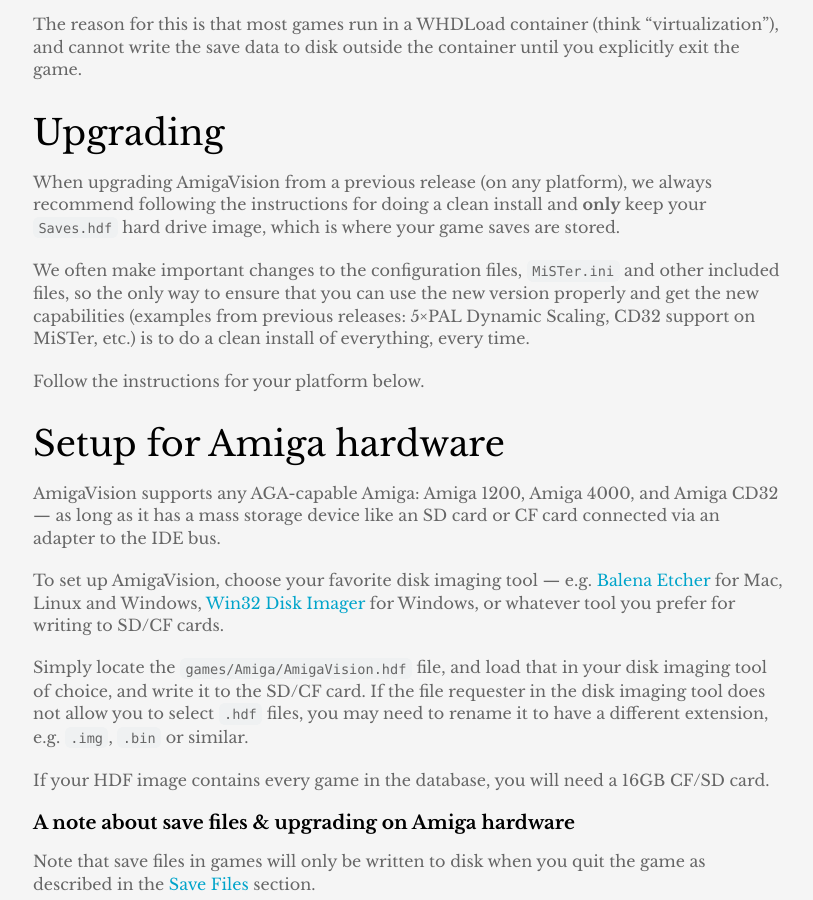
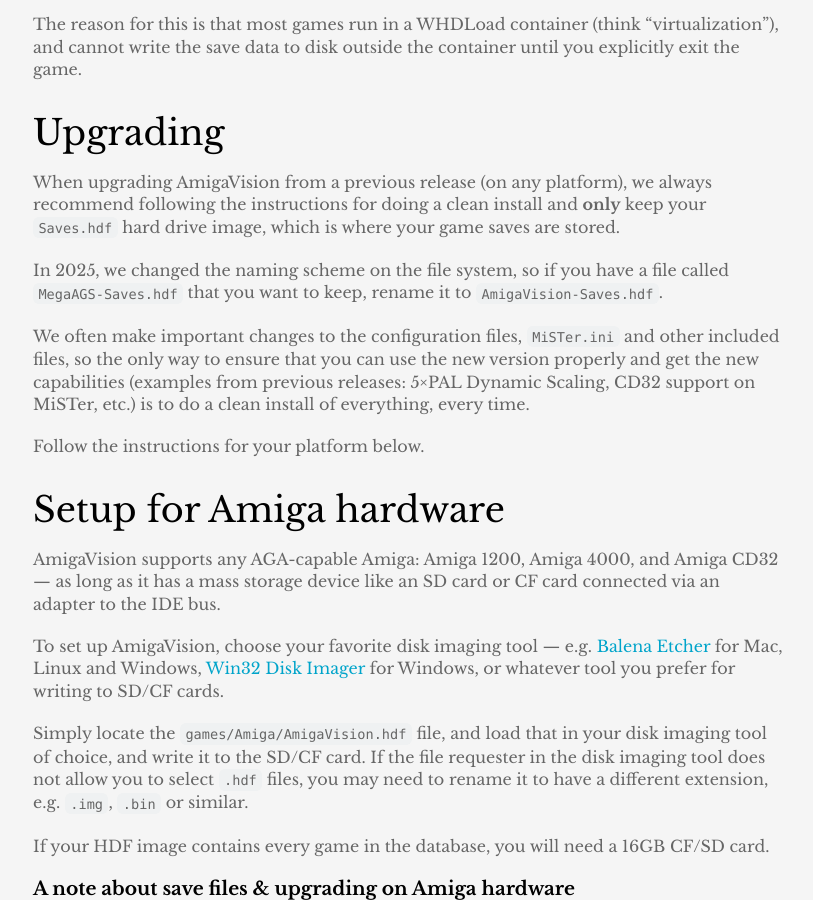
Before and after one commit to amigavision/amigavision.github.io, a Jekyll site: the page built from docs.md, in a window 1280 px wide and 900 px high, scrolled down 2766 px. Shown: the whole window, without its empty margins (232-1045 px from the left). Built offline with Jekyll 4.4.1, drawn with Linux system fonts in a browser that asks for light colours.

Commit message:
Add note about renaming the save file

```diff
--- a/docs.md
+++ b/docs.md
@@ -77,6 +77,8 @@
 ## Upgrading
 
 When upgrading AmigaVision from a previous release (on any platform), we always recommend following the instructions for doing a clean install and **only** keep your `Saves.hdf` hard drive image, which is where your game saves are stored.
+
+In 2025, we changed the naming scheme on the file system, so if you have a file called `MegaAGS-Saves.hdf` that you want to keep, rename it to `AmigaVision-Saves.hdf`.
 
 We often make important changes to the configuration files, `MiSTer.ini` and other included files, so the only way to ensure that you can use the new version properly and get the new capabilities (examples from previous releases: 5×PAL Dynamic Scaling, CD32 support on MiSTer, etc.) is to do a clean install of everything, every time.
 
```
